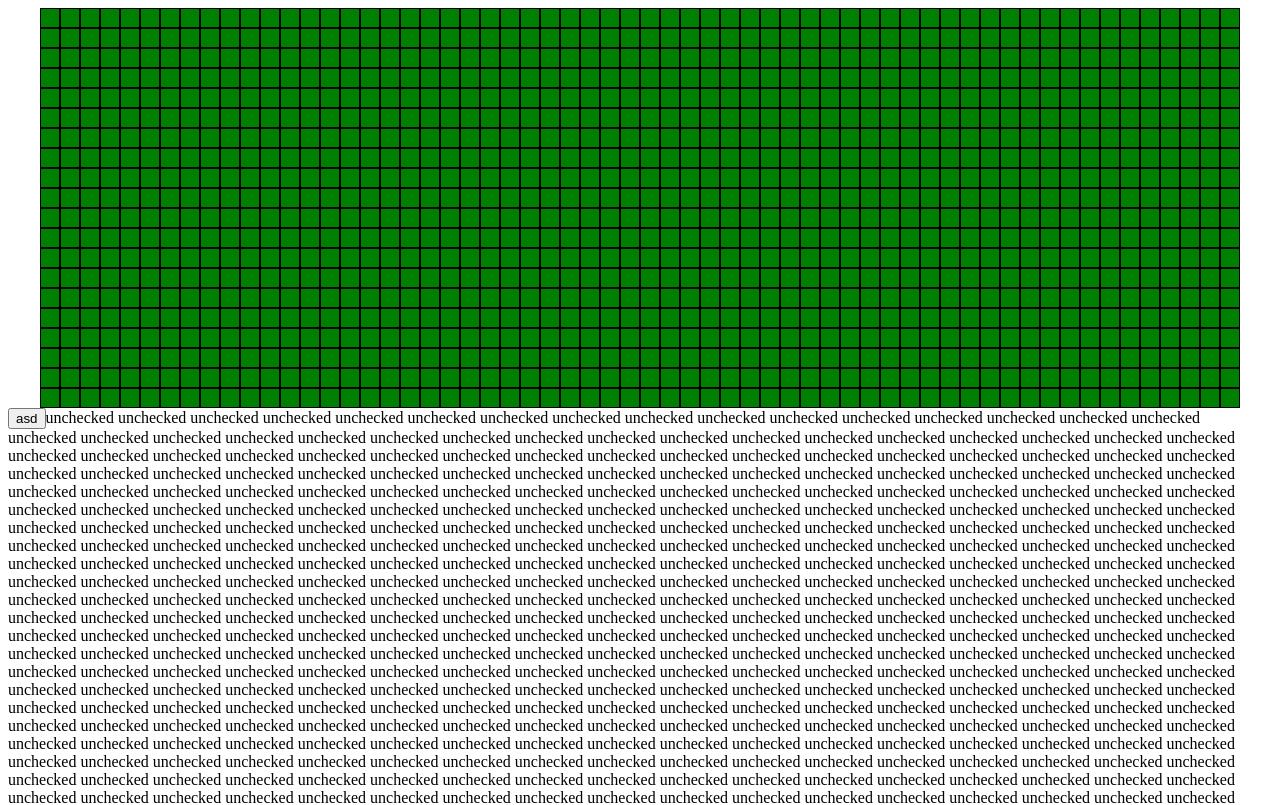
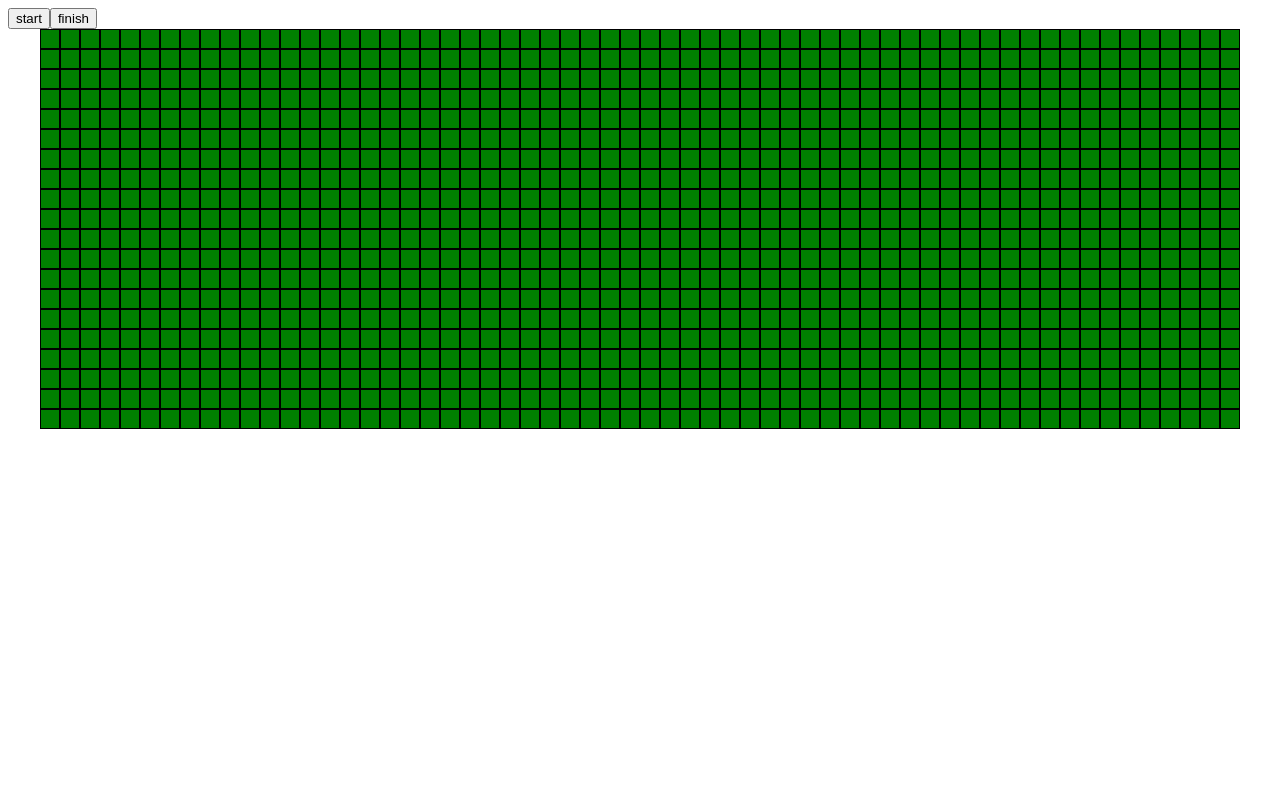
Before and after one commit to valentinoromansi/algorithm-visualizer, a React (Vite) app: page / in a window 1280 px wide. Shown: the top 805 px of the page. Built offline with nearby package versions, Linux system fonts and the light colour scheme.

Commit message:
cells state can change when mouse button pressed and moved inside cell

```diff
--- a/src/App.css
+++ b/src/App.css
@@ -1,4 +1,10 @@
 .App {
+  user-drag: none;
+  -webkit-user-drag: none;
+  user-select: none;
+  -moz-user-select: none;
+  -webkit-user-select: none;
+  -ms-user-select: none;
 }
 
 .grid-container {
@@ -16,6 +22,14 @@
   border: 1px solid black;
 }
 
+.start {
+  background: orange
+}
+
+.finish {
+  background: blue
+}
+
 .grid-cell:hover {
   background: limegreen;
 }
--- a/src/App.tsx
+++ b/src/App.tsx
@@ -17,13 +17,15 @@ export class Cell {
 
 const cells: Cell[] = []
 
+let selectedCellState: CellState = 'start'
+let leftMouseDown = false
+
 export default function App() {
 
   const cellRows = 60    // num of rows
   const cellCols = 20   // num of columns
   const cellSize = 30 // cell size in px -> calculated based on container size
 
-  const [ cellz, setCellz ] = useState<Cell[]>([])
 
   useEffect(() => {
     // set grid cell css
@@ -31,32 +33,39 @@ export default function App() {
     cellElements.forEach((cellEl, i) => {
       cellEl.style.width = `${100 / cellRows}%`
       cells.push(new Cell(cellEl, i))
-      setCellz(cells)
+      cellEl.onmousemove = () => {
+        if(leftMouseDown)
+          setCellState(cells[i], selectedCellState)
+      }
     });
+    document.body.onmousedown = () => { leftMouseDown = true }
+    document.body.onmouseup = () => { leftMouseDown = false }
   }, [])
 
-  function changeState(cell: Cell, state: CellState) {
+  function setCellState(cell: Cell, state: CellState) {
+    if(cell.state === state)
+      return
     cell.state = state
-    cellz[cell.index].state = 'finish'
-    setCellz([...cellz])
+    cell.el?.classList.remove("start", "finish", "unchecked", "checked", "being_checked", "part_of_path")
+    cell.el?.classList.add(state)
   }
 
 
   return (
     <div className="App">
+      <div>
+        <button onClick={() => { selectedCellState = 'start' }}>start</button>
+        <button onClick={() => { selectedCellState = 'finish' }}>finish</button>
+      </div>
       <div className='grid-container'>
         {
           [...Array(cellRows * cellCols)].map((el, i) => {
             return(
-              <div className='grid-cell' id={i.toString()}></div>
+              <div className='grid-cell' key={i}></div>
             )
           })
         }
       </div>
-      <button onClick={() => {changeState(cells[2], "finish")}}>asd</button>
-      {
-        cellz.map((c) => { return(c.state + ' ')})
-      }
     </div>
   )
 }
```
